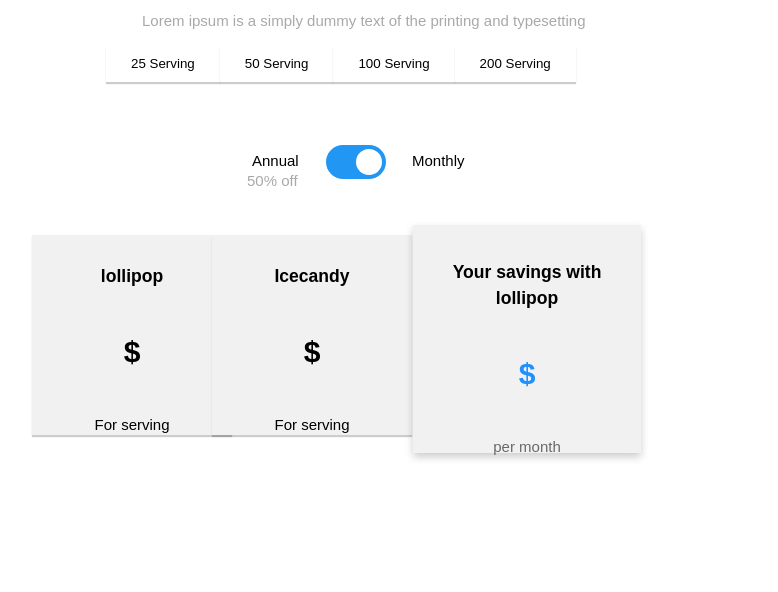
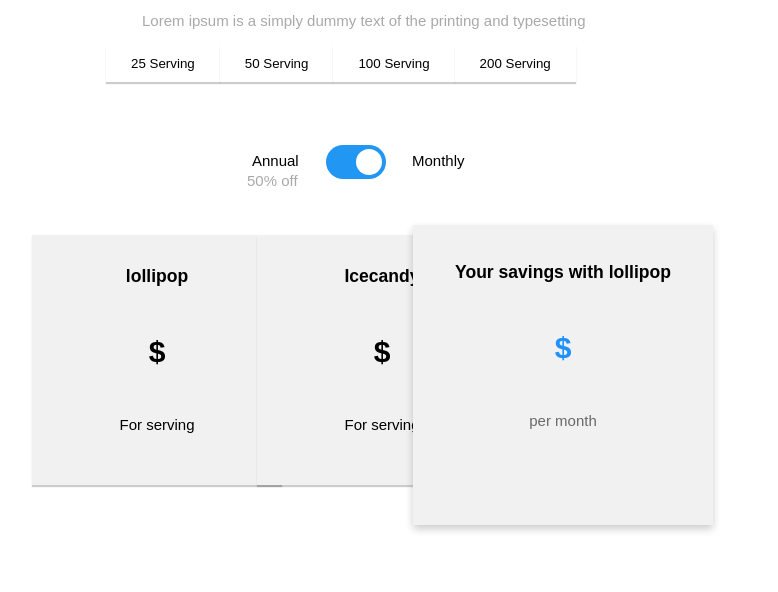
Before and after one commit to mk1999/fyle, a plain HTML site: page index.html in a window 1280 px wide. Shown: the part 755-1347 px from the top of the page, without its empty margins (358-1136 px from the left). Drawn offline with Linux system fonts and the light colour scheme.

Commit message:
Update style.css

```diff
--- a/css/style.css
+++ b/css/style.css
@@ -269,8 +269,8 @@ body {
   padding: 10px;
   text-align: center;
   background-color: #f1f1f1;
-  height: 200px;
-  width: 200px;
+  height: 250px;
+  width: 250px;
 
 }
 
@@ -279,8 +279,8 @@ body {
   padding: 16px;
   text-align: center;
   background-color: #f1f1f1;
-  height: 228px;
-  width: 228px;
+  height: 300px;
+  width: 300px;
 
 
 }
```
